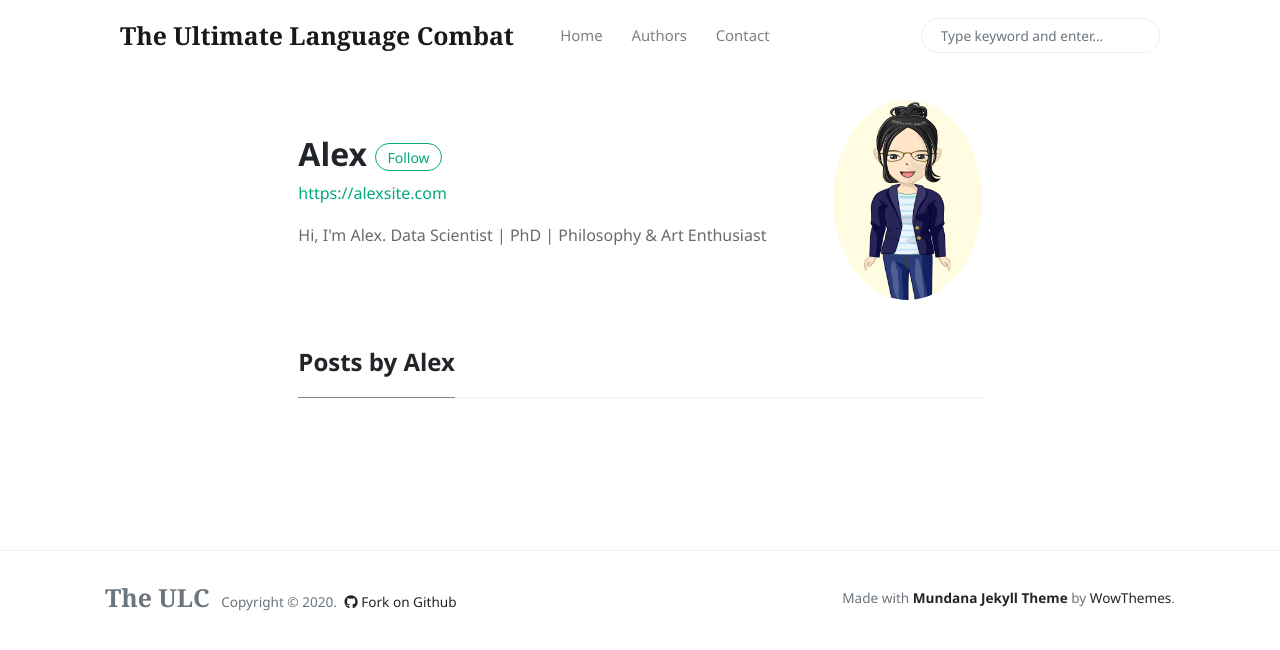
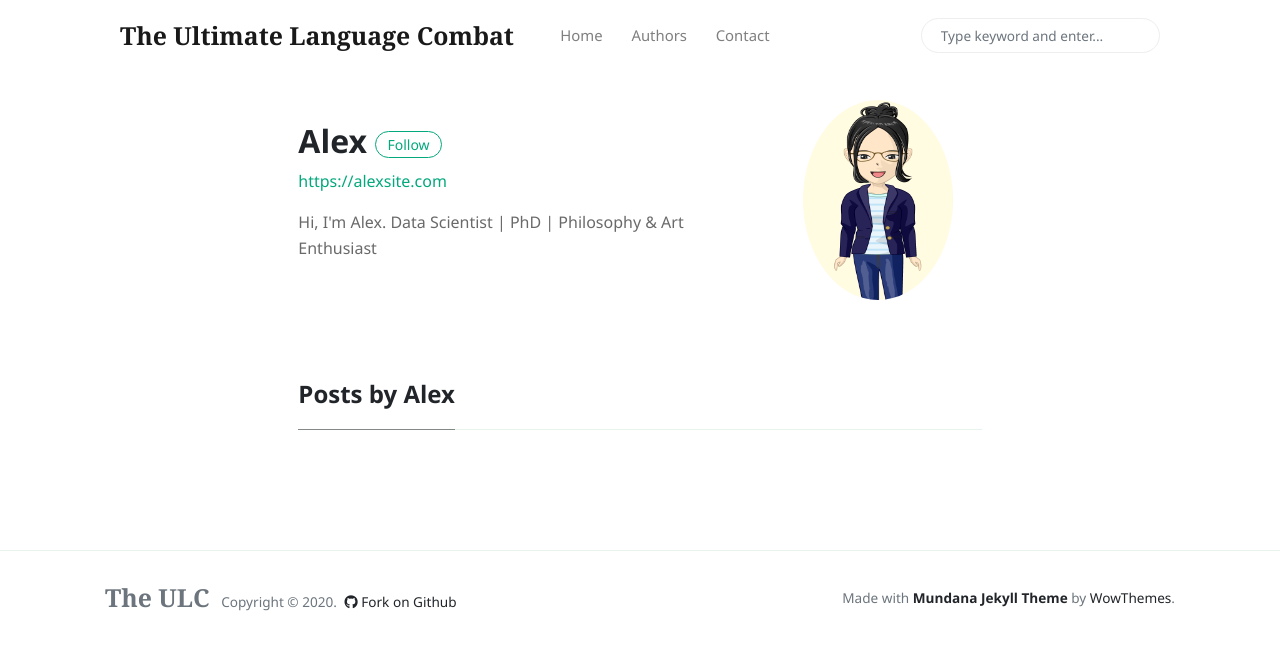
Before and after one commit to Random-6/ultimate_language_combat, a Jekyll site: the page built from _pages/author-alex.html, in a window 1280 px wide. Shown: the top 650 px of the page. Built offline with Jekyll 4.4.1, drawn with Linux system fonts in a browser that asks for light colours; nearby versions of some CDN libraries.

Commit message:
relocating authors

```diff
--- a/_includes/main-loop-card.html
+++ b/_includes/main-loop-card.html
@@ -1,4 +1,4 @@
-<div class="mb-5 d-flex justify-content-between main-loop-card">
+<div class="mb-6 d-flex justify-content-between main-loop-card">
 <div class="pr-3">
 	<h2 class="mb-1 h4 font-weight-bold">
 	<a class="text-dark" href="{{site.baseurl}}{{post.url}}">{{ post.title }}</a>
@@ -18,7 +18,7 @@
 	</small>
 </div>
 {% if post.image %}
-	<div class="col-md-3 pr-0 text-right">
+	<div class="col-md-4 pr-0 text-center">
 	<a href="{{site.baseurl}}{{post.url}}">
 	<img class="w-100" src="{% if post.image contains "://" %}{{ post.image }}{% else %}{{ site.baseurl }}/{{ post.image }}{% endif %}" alt="{{ post.title }}">
 	</a>
--- a/_pages/author-alex.html
+++ b/_pages/author-alex.html
@@ -6,13 +6,13 @@ permalink: "/author-alex.html"
 <div class="container">
 <div class="row justify-content-center">
     <div class="col-md-8">
-        <div class="row align-items-center mb-5">
-            <div class="col-md-9">
+        <div class="row align-items-center mb-6">
+            <div class="col-md-8">
                 <h2 class="font-weight-bold">{{page.title}} <span class="small btn btn-outline-success btn-sm btn-round"><a href="{{ site.authors.alex.twitter }}">Follow</a></span></h2>
                 <p><a href="{{ site.authors.alex.site }}">{{ site.authors.alex.site }}</a></p>
                 <p class="excerpt">{{ site.authors.alex.bio }}</p>
             </div>
-            <div class="col-md-3 text-right">
+            <div class="col-md-4 text-center">
                 <img alt="{{ site.authors.alex.name }}" src="{{site.baseurl}}/{{ site.authors.alex.avatar_large }}" class="rounded-circle" height="200" width="150">
             </div>
         </div>
```
Also changed, not shown: _pages/author-xisca.html (+4 -4 lines), 15 other files.
